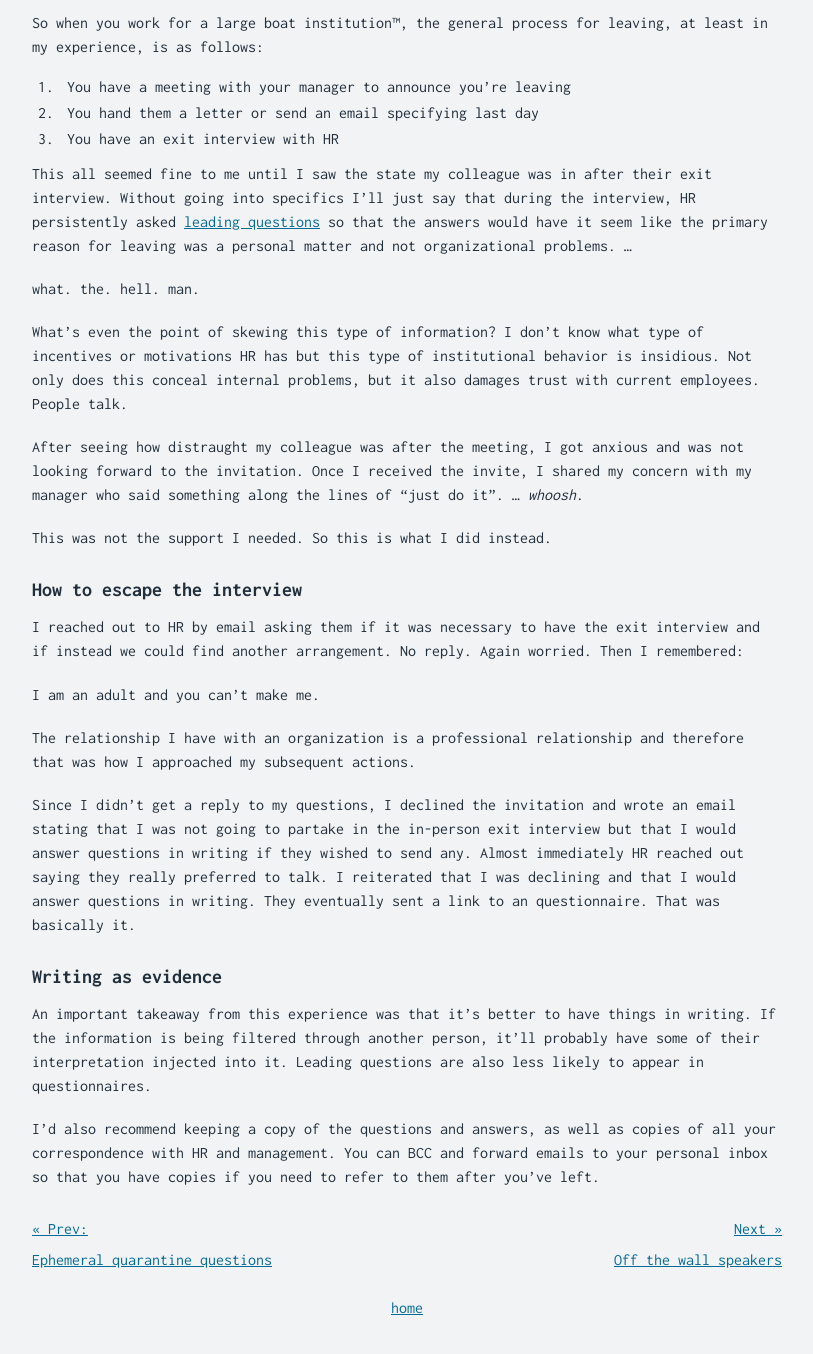
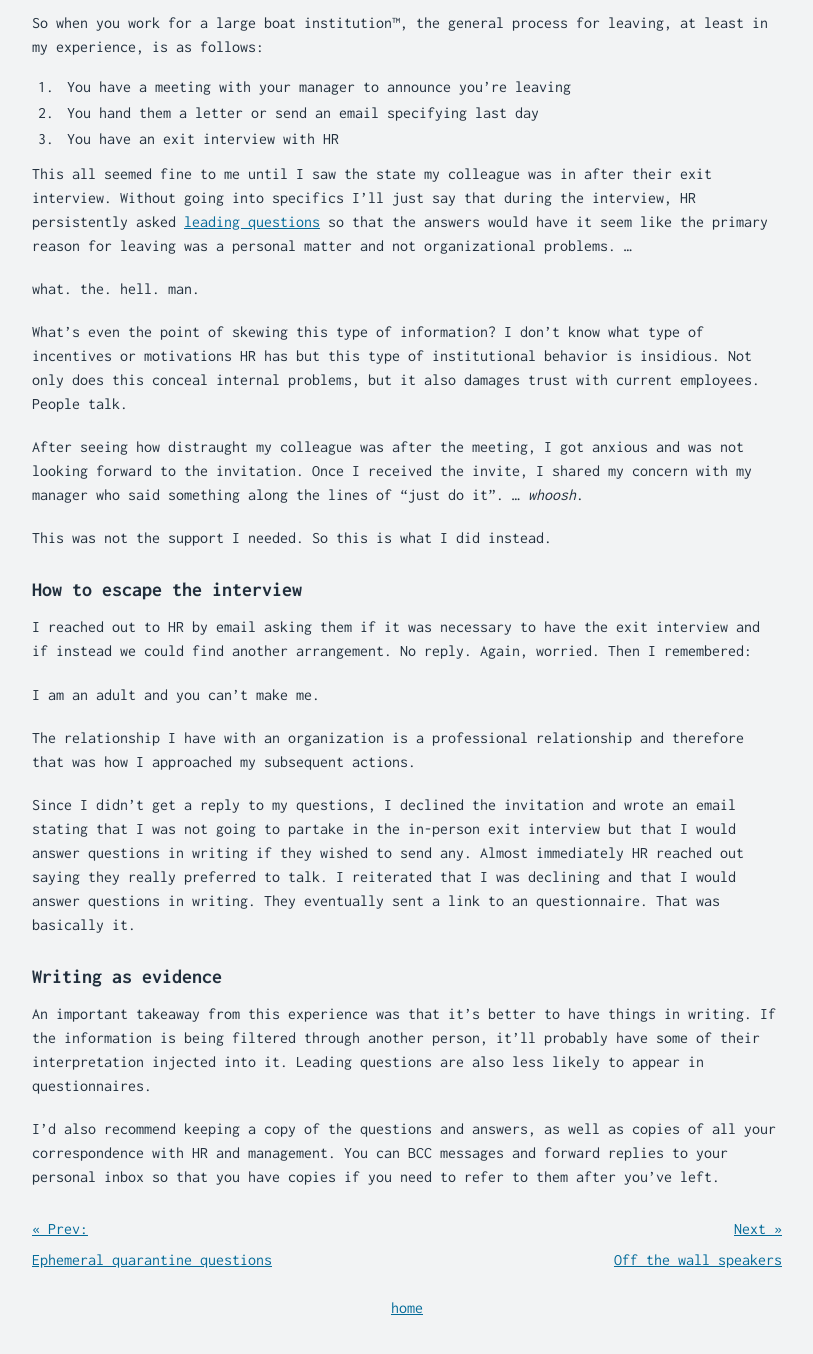
Before and after one commit to dolliars/heyheather, a Jekyll site: the page built from _posts/2020-11-01-exit-interview.md, in a window 1280 px wide and 1400 px high, scrolled down 595 px. Shown: the top 1354 px of the window, without its empty margins (233-1046 px from the left). Built offline with Jekyll 4.4.1, drawn with Linux system fonts in a browser that asks for light colours.

Commit message:
Add punctuation

```diff
--- a/_posts/2020-11-01-exit-interview.md
+++ b/_posts/2020-11-01-exit-interview.md
@@ -52,7 +52,7 @@ This was not the support I needed. So this is what I did instead.
 ## How to escape the interview
 
 I reached out to HR by email asking them if it was necessary to have the exit
-interview and if instead we could find another arrangement. No reply. Again
+interview and if instead we could find another arrangement. No reply. Again,
 worried. Then I remembered:
 
 I am an adult and you can't make me.
@@ -75,8 +75,8 @@ probably have some of their interpretation injected into it. Leading questions
 are also less likely to appear in questionnaires.
 
 I'd also recommend keeping a copy of the questions and answers, as well as
-copies of all your correspondence with HR and management. You can BCC and
-forward emails to your personal inbox so that you have copies if you need to
-refer to them after you've left.
+copies of all your correspondence with HR and management. You can BCC messages
+and forward replies to your personal inbox so that you have copies if you need
+to refer to them after you've left.
 
 [wiki-leading-q]: https://en.wikipedia.org/wiki/Leading_question
```
